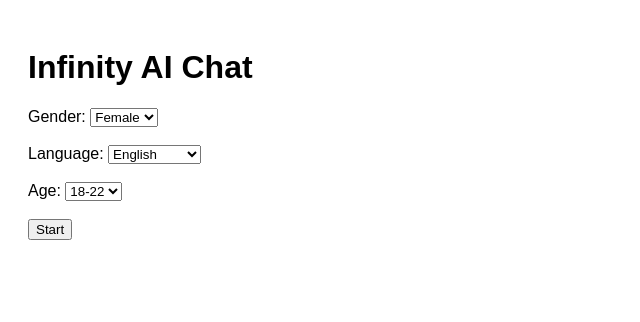
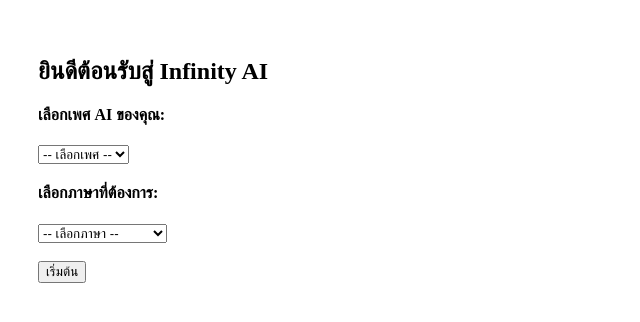
Before and after one commit to Goethe-Teh/infinity-ai, a Next.js app: page / in a window 1280 px wide. Shown: the top 322 px of the page, without its empty margins (0-640 px from the left). Built offline with nearby package versions, Linux system fonts and the light colour scheme.

Commit message:
Update index.js

```diff
--- a/pages/index.js
+++ b/pages/index.js
@@ -1,93 +1,58 @@
+import { useRouter } from 'next/router';
 import { useState } from 'react';
 
 export default function Home() {
-  const [gender, setGender] = useState('female');
-  const [language, setLanguage] = useState('English');
-  const [age, setAge] = useState('18-22');
-  const [started, setStarted] = useState(false);
-  const [intro, setIntro] = useState('');
-  const [message, setMessage] = useState('');
-  const [chat, setChat] = useState([]);
+  const router = useRouter();
+  const [gender, setGender] = useState('');
+  const [language, setLanguage] = useState('');
 
-  const handleStart = async () => {
-    const res = await fetch('/api/setup', {
-      method: 'POST',
-      headers: { 'Content-Type': 'application/json' },
-      body: JSON.stringify({ gender, language, age })
-    });
-    const data = await res.json();
-    setIntro(data.message);
-    setStarted(true);
-  };
-
-  const sendMessage = async () => {
-    if (!message.trim()) return;
-    setChat([...chat, { from: 'user', text: message }]);
-    setMessage('');
-    const res = await fetch('/api/chat', {
-      method: 'POST',
-      headers: { 'Content-Type': 'application/json' },
-      body: JSON.stringify({ message })
-    });
-    const data = await res.json();
-    setChat([...chat, { from: 'user', text: message }, { from: 'bot', text: data.response }]);
+  const handleStart = () => {
+    if (!gender || !language) return alert('กรุณาเลือกให้ครบ');
+    router.push(`/chat?gender=${gender}&language=${language}`);
   };
 
   const languages = [
-    'English', 'Chinese', 'Japanese', 'Korean', 'Thai', 'Spanish', 'French', 'German', 'Portuguese',
-    'Russian', 'Hindi', 'Arabic', 'Turkish', 'Vietnamese', 'Tagalog', 'Bahasa', 'Italian'
-  ];
-
-  const ageRanges = [
-    '18-22', '23-27', '28-34', '35-40', '41-50', '51-60', '61-70', '71-80'
+    { code: 'en', label: 'English' },
+    { code: 'th', label: 'ไทย' },
+    { code: 'zh', label: '中文' },
+    { code: 'ja', label: '日本語' },
+    { code: 'ko', label: '한국어' },
+    { code: 'es', label: 'Español' },
+    { code: 'fr', label: 'Français' },
+    { code: 'de', label: 'Deutsch' },
+    { code: 'it', label: 'Italiano' },
+    { code: 'pt', label: 'Português' },
+    { code: 'ru', label: 'Русский' },
+    { code: 'ar', label: 'العربية' },
+    { code: 'hi', label: 'हिंदी' },
+    { code: 'id', label: 'Bahasa Indonesia' },
+    { code: 'tl', label: 'Filipino' },
+    { code: 'vi', label: 'Tiếng Việt' },
+    { code: 'ms', label: 'Bahasa Melayu' },
   ];
 
   return (
-    <div style={{ padding: 20, fontFamily: 'sans-serif' }}>
-      {!started ? (
-        <>
-          <h1>Infinity AI Chat</h1>
-          <label>Gender: </label>
+    <div style={{ padding: 30 }}>
+      <h2>ยินดีต้อนรับสู่ Infinity AI</h2>
+
+      <h4>เลือกเพศ AI ของคุณ:</h4>
       <select value={gender} onChange={(e) => setGender(e.target.value)}>
+        <option value="">-- เลือกเพศ --</option>
         <option value="male">Male</option>
         <option value="female">Female</option>
         <option value="custom">Custom</option>
       </select>
-          <br /><br />
-          <label>Language: </label>
+
+      <h4 style={{ marginTop: 20 }}>เลือกภาษาที่ต้องการ:</h4>
       <select value={language} onChange={(e) => setLanguage(e.target.value)}>
+        <option value="">-- เลือกภาษา --</option>
         {languages.map((lang) => (
-              <option key={lang} value={lang}>{lang}</option>
+          <option key={lang.code} value={lang.code}>{lang.label}</option>
         ))}
       </select>
+
       <br /><br />
-          <label>Age: </label>
-          <select value={age} onChange={(e) => setAge(e.target.value)}>
-            {ageRanges.map((range) => (
-              <option key={range} value={range}>{range}</option>
-            ))}
-          </select>
-          <br /><br />
-          <button onClick={handleStart}>Start</button>
-        </>
-      ) : (
-        <div>
-          <h2>{intro}</h2>
-          <div style={{ marginTop: 20 }}>
-            {chat.map((msg, idx) => (
-              <p key={idx}><strong>{msg.from === 'user' ? 'You' : 'AI'}:</strong> {msg.text}</p>
-            ))}
-          </div>
-          <input
-            type="text"
-            value={message}
-            onChange={(e) => setMessage(e.target.value)}
-            placeholder="Type your message..."
-            style={{ width: '100%', padding: '8px', marginTop: '10px' }}
-          />
-          <button onClick={sendMessage} style={{ marginTop: '10px' }}>Send</button>
-        </div>
-      )}
+      <button onClick={handleStart}>เริ่มต้น</button>
     </div>
   );
 }
```
Lines whose indentation alone changed are shown as unchanged.
